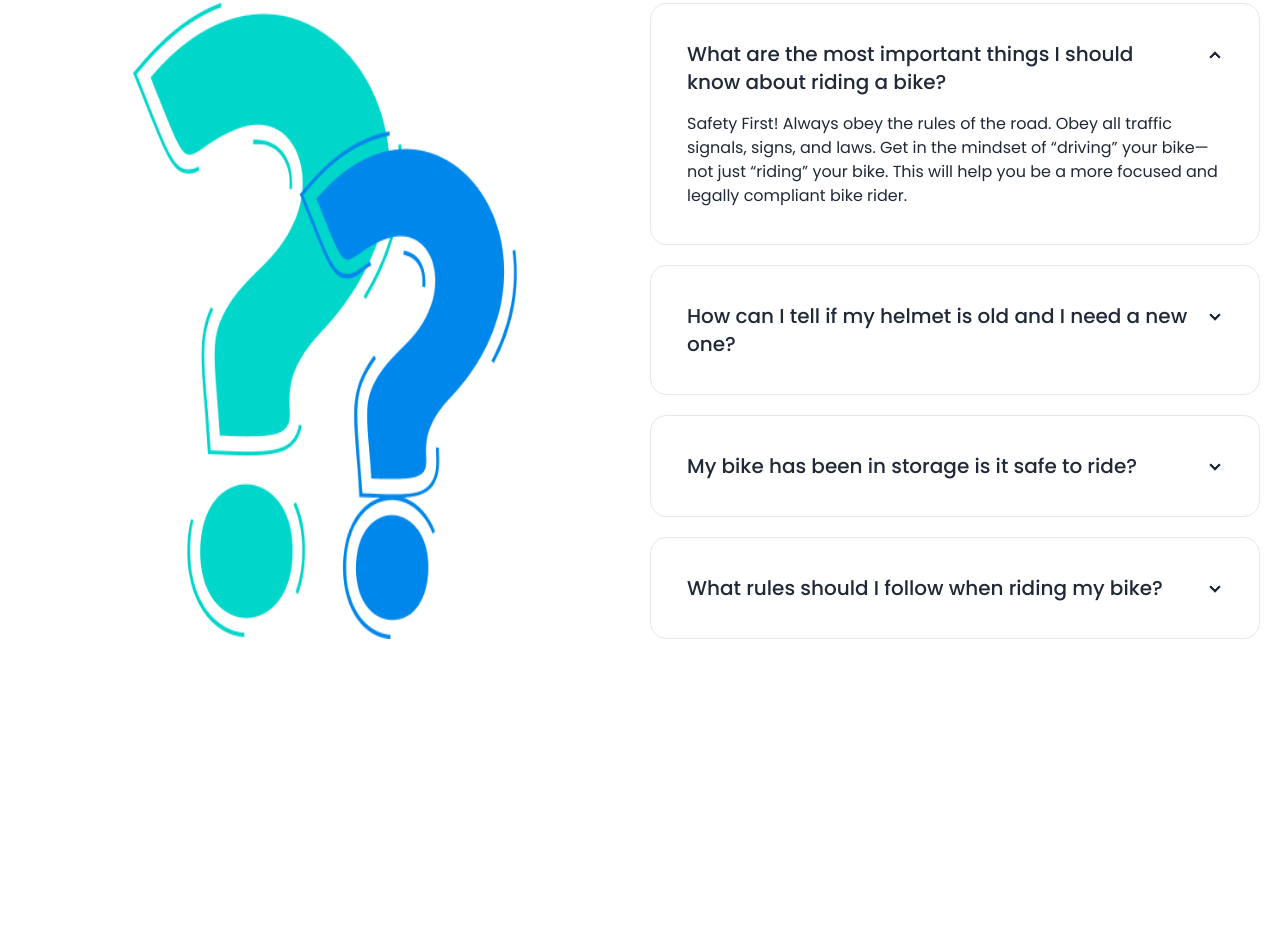
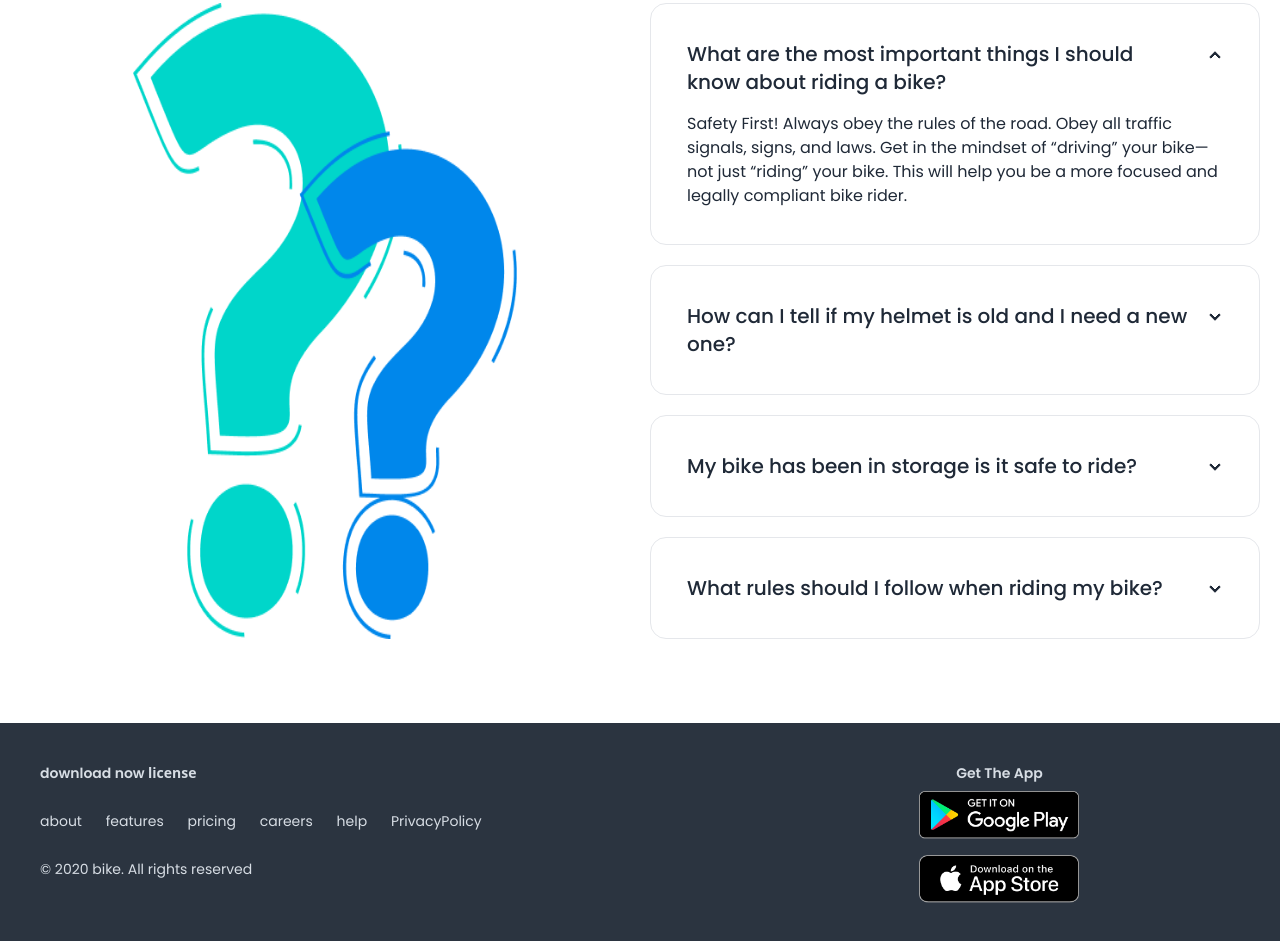
Before and after one commit to mdfoyezkhan/biker-zone, a plain HTML site: page index.html in a window 1280 px wide. Shown: the part 2666-3607 px from the top of the page. Before the commit the page ends 3389 px from the top, so only its background shows below. Drawn offline with nearby package versions, Linux system fonts and the light colour scheme.

Commit message:
footer section added this commit

```diff
--- a/index.html
+++ b/index.html
@@ -356,8 +356,26 @@
            </section>
       </main>
       <!-- -------------------footer start here--------------- -->
-       <footer>
-
-       </footer>
+      <footer class="footer bg-neutral text-neutral-content p-10">
+        <aside>
+         <h4 class="font-semibold">download now <span class="font-sans">license</span></h4>
+         <div class="my-5">
+            <a class="mr-5" href="">about</a>
+            <a class="mr-5" href="">features</a>
+            <a class="mr-5" href="">pricing</a>
+            <a class="mr-5" href="">careers</a>
+            <a class="mr-5" href="">help</a>
+            <a class="mr-5" href="">PrivacyPolicy</a>
+         </div>
+          <p>© 2020 bike. All rights reserved</p>
+        </aside>
+        <nav class="w-60 mx-auto text-center">
+          <h6 class="capitalize font-semibold mx-auto">get the app</h6>
+          <div class="grid grid-flow-row gap-4 mx-auto">
+            <a><img class="w-40" src="images/others/android.png" alt=""></a>
+            <a><img class="w-40" src="images/others/ios.png" alt=""></a>
+          </div>
+        </nav>
+      </footer>
 </body>
 </html>
```
